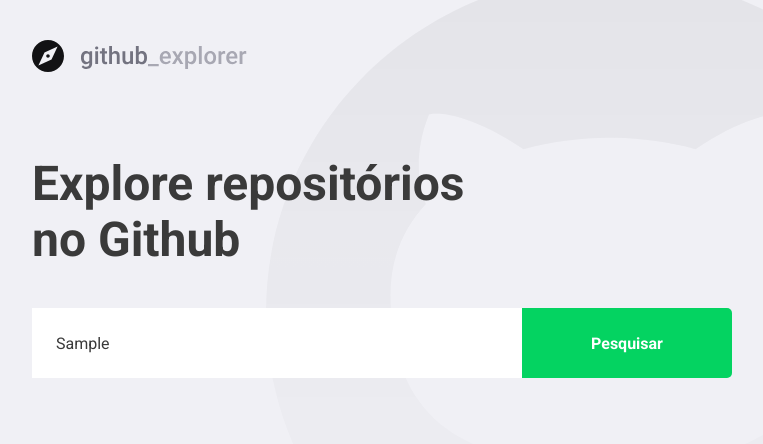
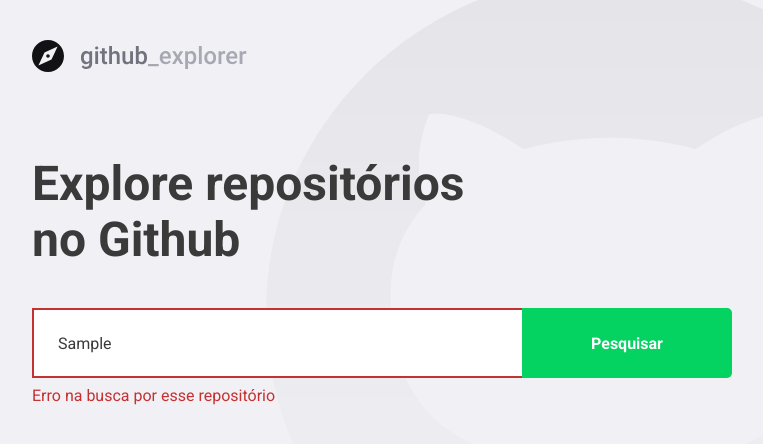
Before and after one commit to vnmeirelles/Rocketseat, a React (Create React App) app in the folder Bootcamp/primeiro_projeto_react/: page / in a window 1280 px wide. Both pictures are taken after typing "Sample" into the empty fields and a click on the button "Pesquisar". Shown: the top 444 px of the page, without its empty margins (148-911 px from the left). Built offline with nearby package versions, Linux system fonts and the light colour scheme; no server answers.

Commit message:
Lidando com erros

```diff
--- a/Bootcamp/primeiro_projeto_react/src/pages/Dashboard/index.tsx
+++ b/Bootcamp/primeiro_projeto_react/src/pages/Dashboard/index.tsx
@@ -3,7 +3,7 @@ import { FiChevronRight } from 'react-icons/fi';
 import api from '../../services/api';
 
 import logoImg from '../../assets/logo.svg';
-import { Title, Form, Repositories } from './styles';
+import { Title, Form, Repositories, Error } from './styles';
 
 interface Repository {
   full_name: string;
@@ -16,17 +16,28 @@ interface Repository {
 
 const Dashboard: React.FC = () => {
   const [newRepo, setNewRepo] = useState('');
+  const [inputError, setInputError] = useState('');
   const [repositories, setRepositories] = useState<Repository[]>([]);
 
   async function handleAddRepository(event: FormEvent<HTMLFormElement>): Promise<void> {
     event.preventDefault();
 
-    const response = await api.get(`repos/${newRepo}`);
+    if(!newRepo){
+      setInputError('Digite no formato autor/nome do repositório');
+      return;
+    }
 
-    const repository = response.data;
+    try {
+      const response = await api.get(`repos/${newRepo}`);
 
-    setRepositories([...repositories, repository]);
-    setNewRepo('');
+      const repository = response.data;
+
+      setRepositories([...repositories, repository]);
+      setNewRepo('');
+      setInputError('');
+    } catch (err) {
+        setInputError('Erro na busca por esse repositório');
+    }
 
   }
 
@@ -35,7 +46,7 @@ const Dashboard: React.FC = () => {
       <img src={logoImg} alt="Github Explorer" />
       <Title>Explore repositórios no Github</Title>
 
-      <Form onSubmit={handleAddRepository}>
+      <Form hasError={!!inputError} onSubmit={handleAddRepository}>
         <input
           value={newRepo}
           onChange={e => setNewRepo(e.target.value)}
@@ -43,6 +54,8 @@ const Dashboard: React.FC = () => {
         />
         <button type="submit">Pesquisar</button>
       </Form>
+
+      {inputError && <Error>{inputError}</Error>}
 
       <Repositories>
         {repositories.map(repository => (
--- a/Bootcamp/primeiro_projeto_react/src/pages/Dashboard/styles.ts
+++ b/Bootcamp/primeiro_projeto_react/src/pages/Dashboard/styles.ts
@@ -1,5 +1,9 @@
-import styled from 'styled-components';
+import styled, { css } from 'styled-components';
 import { shade } from 'polished';
+
+interface FormProps {
+  hasError: boolean;
+}
 
 export const Title = styled.h1`
   font-size: 48px;
@@ -9,7 +13,7 @@ export const Title = styled.h1`
   margin-top: 80px;
 `;
 
-export const Form = styled.form`
+export const Form = styled.form<FormProps>`
   margin-top: 40px;
   max-width: 700px;
   display: flex;
@@ -21,6 +25,12 @@ export const Form = styled.form`
     border: 0;
     border-radius: 5 0 0 5;
     color: #3a3a3a;
+    border: 2px solid #fff;
+    border-right: 0;
+
+    ${(props) => props.hasError && css`
+      border-color: #c53030;
+    `}
 
     &::placeholder {
       color: #a8a8b3;
@@ -41,6 +51,12 @@ export const Form = styled.form`
       background: ${shade(0.2, '#04d361')};
     }
   }
+`;
+
+export const Error = styled.span`
+  display: block;
+  color: #c53030;
+  margin-top: 8px;
 `;
 
 export const Repositories = styled.div`
```
Also changed, not shown: 1 other file (tests, documents, lock files or other folders).
